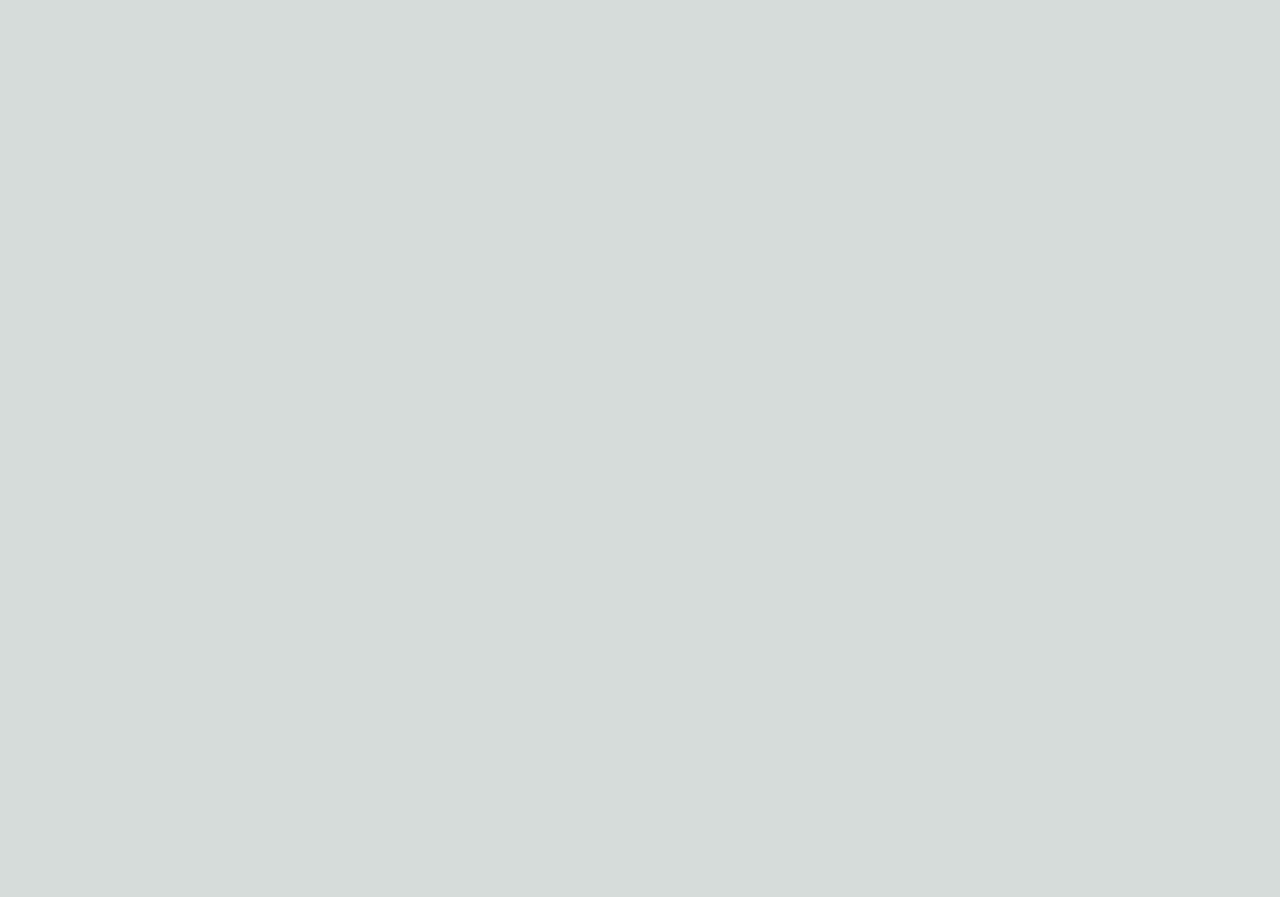
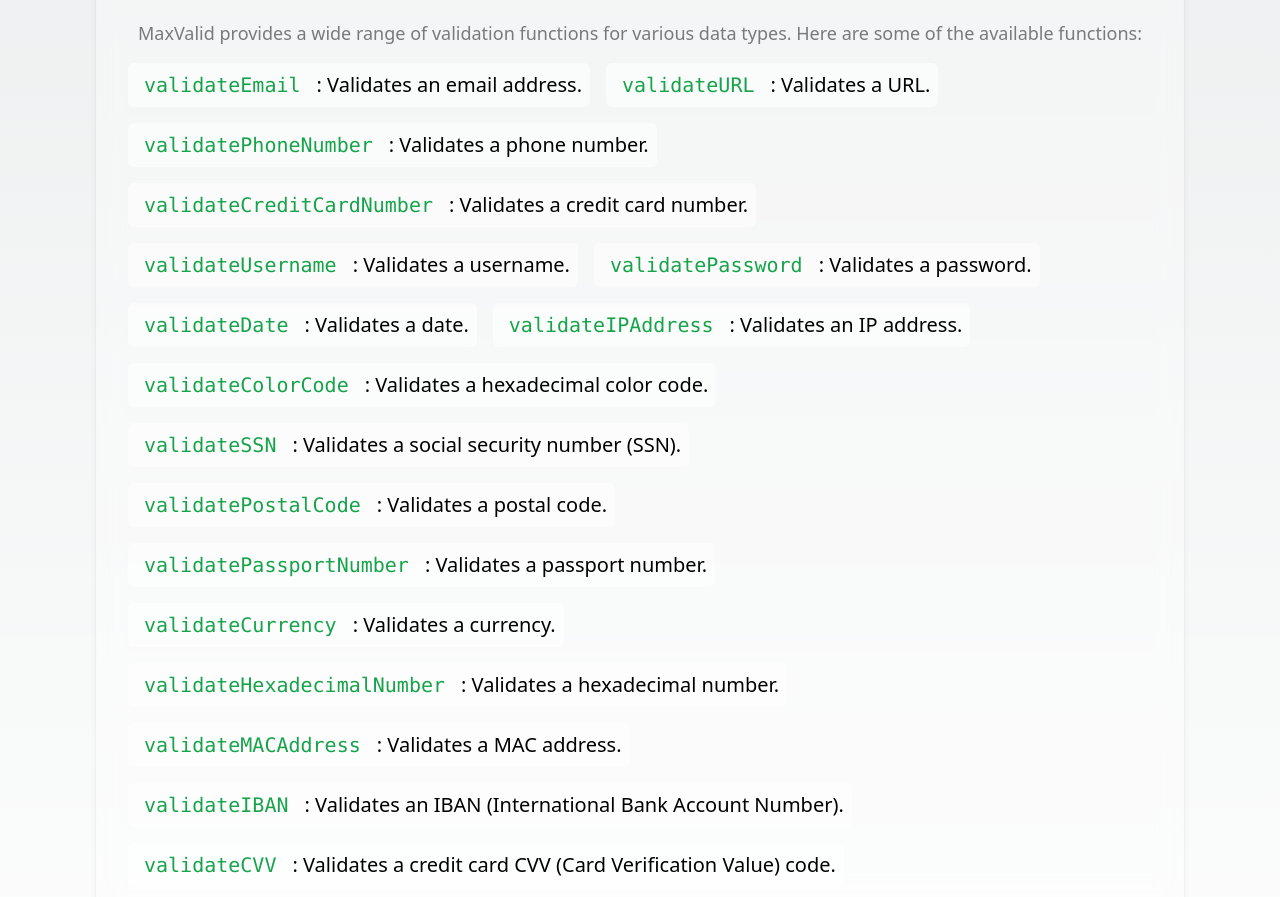
Before and after one commit to techMonowar/maxvalid, a Next.js app: page / in a window 1280 px wide. Shown: the part 1900-2797 px from the top of the page. Before the commit the page ends 1895 px from the top, so only its background shows below. Built offline with nearby package versions, Linux system fonts and the light colour scheme.

Commit message:
add Available functions

```diff
--- a/src/pages/index.js
+++ b/src/pages/index.js
@@ -195,8 +195,11 @@
           </p>
         </a>
       </div>
+
+      {/* Usage Examples  */}
+
       <h2 className='mb-8 mt-1 font-bold text-3xl '>Usage Examples</h2>
-      <div className='lg:grid w-full   lg:grid-cols-2 gap-4'>
+      <div className='lg:grid w-full mb-6  lg:grid-cols-2 gap-4'>
       <div className='rounded-md backdrop-blur-md bg-white/30 p-4 shadow-md shadow-white-400  border-gray-500'>
       <h3 className='font-bold text-lg'>CommonJS (Node.js) Usage</h3>
         <Codehighlight className='rounded-md'  language='javascript' code={normaljs} /></div>
@@ -210,10 +213,41 @@
        <h3 className='font-bold text-lg'>Vue.js Usage</h3>
        <Codehighlight  language='javascript' code={vueuejs} /></div>
 
-       <div className='rounded-md mb backdrop-blur-md bg-white/30 p-4 shadow-md shadow-white-400  border-gray-500'>
+       <div className='rounded-md backdrop-blur-md bg-white/30 p-4 shadow-md shadow-white-400  border-gray-500'>
        <h3 className='font-bold text-lg'>Angular Usage</h3>
        <Codehighlight  language='javascript' code={angularjs} /></div>
       </div>
+
+
+{/* Validation Functions*/}
+
+      <div id='functions' className='rounded-md  flex flex-col  text-center gap-4 text-lg w-full backdrop-blur-md bg-white/30 p-8 shadow-md shadow-white-400  border-gray-500'>
+       <h3 className='font-bold text-center text-2xl mb-4'>Available Validation Functions</h3>
+       <p className='opacity-50 text center'>MaxValid provides a wide range of validation functions for various data types. Here are some of the available functions:</p>
+   <div className=' flex flex-wrap flex-grow  gap-4 text-left w-full '>
+<li className='text-xl bg-white/50 w-fit list-none hover:bg-white p-2 rounded-md'><code className="text-green-600 mr-2 hover:bg-yellow-200 p-2 rounded-lg hover:text-black ">validateEmail</code>: Validates an email address.</li>
+<li className='text-xl bg-white/50 w-fit list-none hover:bg-white p-2 rounded-md'><code className="text-green-600 mr-2 hover:bg-yellow-200 p-2 rounded-lg hover:text-black ">validateURL</code>: Validates a URL.</li>
+<li className='text-xl bg-white/50 w-fit list-none hover:bg-white p-2 rounded-md'><code className="text-green-600 mr-2 hover:bg-yellow-200 p-2 rounded-lg hover:text-black ">validatePhoneNumber</code>: Validates a phone number.</li>
+<li className='text-xl bg-white/50 w-fit list-none hover:bg-white p-2 rounded-md'><code className="text-green-600 mr-2 hover:bg-yellow-200 p-2 rounded-lg hover:text-black ">validateCreditCardNumber</code>: Validates a credit card number.</li>
+<li className='text-xl bg-white/50 w-fit list-none hover:bg-white p-2 rounded-md'><code className="text-green-600 mr-2 hover:bg-yellow-200 p-2 rounded-lg hover:text-black ">validateUsername</code>: Validates a username.</li>
+<li className='text-xl bg-white/50 w-fit list-none hover:bg-white p-2 rounded-md'><code className="text-green-600 mr-2 hover:bg-yellow-200 p-2 rounded-lg hover:text-black ">validatePassword</code>: Validates a password.</li>
+<li className='text-xl bg-white/50 w-fit list-none hover:bg-white p-2 rounded-md'><code className="text-green-600 mr-2 hover:bg-yellow-200 p-2 rounded-lg hover:text-black ">validateDate</code>: Validates a date.</li>
+<li className='text-xl bg-white/50 w-fit list-none hover:bg-white p-2 rounded-md'><code className="text-green-600 mr-2 hover:bg-yellow-200 p-2 rounded-lg hover:text-black ">validateIPAddress</code>: Validates an IP address.</li>
+<li className='text-xl bg-white/50 w-fit list-none hover:bg-white p-2 rounded-md'><code className="text-green-600 mr-2 hover:bg-yellow-200 p-2 rounded-lg hover:text-black ">validateColorCode</code>: Validates a hexadecimal color code.</li>
+<li className='text-xl bg-white/50 w-fit list-none hover:bg-white p-2 rounded-md'><code className="text-green-600 mr-2 hover:bg-yellow-200 p-2 rounded-lg hover:text-black ">validateSSN</code>: Validates a social security number (SSN).</li>
+<li className='text-xl bg-white/50 w-fit list-none hover:bg-white p-2 rounded-md'><code className="text-green-600 mr-2 hover:bg-yellow-200 p-2 rounded-lg hover:text-black ">validatePostalCode</code>: Validates a postal code.</li>
+<li className='text-xl bg-white/50 w-fit list-none hover:bg-white p-2 rounded-md'><code className="text-green-600 mr-2 hover:bg-yellow-200 p-2 rounded-lg hover:text-black ">validatePassportNumber</code>: Validates a passport number.</li>
+<li className='text-xl bg-white/50 w-fit list-none hover:bg-white p-2 rounded-md'><code className="text-green-600 mr-2 hover:bg-yellow-200 p-2 rounded-lg hover:text-black ">validateCurrency</code>: Validates a currency.</li>
+<li className='text-xl bg-white/50 w-fit list-none hover:bg-white p-2 rounded-md'><code className="text-green-600 mr-2 hover:bg-yellow-200 p-2 rounded-lg hover:text-black ">validateHexadecimalNumber</code>: Validates a hexadecimal number.</li>
+<li className='text-xl bg-white/50 w-fit list-none hover:bg-white p-2 rounded-md'><code className="text-green-600 mr-2 hover:bg-yellow-200 p-2 rounded-lg hover:text-black ">validateMACAddress</code>: Validates a MAC address.</li>
+<li className='text-xl bg-white/50 w-fit list-none hover:bg-white p-2 rounded-md'><code className="text-green-600 mr-2 hover:bg-yellow-200 p-2 rounded-lg hover:text-black ">validateIBAN</code>: Validates an IBAN (International Bank Account Number).</li>
+<li className='text-xl bg-white/50 w-fit list-none hover:bg-white p-2 rounded-md'><code className="text-green-600 mr-2 hover:bg-yellow-200 p-2 rounded-lg hover:text-black ">validateCVV</code>: Validates a credit card CVV (Card Verification Value) code.</li>
+<li className='text-xl bg-white/50 w-fit list-none hover:bg-white p-2 rounded-md'><code className="text-green-600 mr-2 hover:bg-yellow-200 p-2 rounded-lg hover:text-black ">validateISBN</code>: Validates an ISBN (International Standard Book Number).</li>
+<li className='text-xl bg-white/50 w-fit list-none hover:bg-white p-2 rounded-md'><code className="text-green-600 mr-2 hover:bg-yellow-200 p-2 rounded-lg hover:text-black ">validateUUID</code>: Validates a UUID (Universally Unique Identifier).</li>
+<li className='text-xl bg-white/50 w-fit list-none hover:bg-white p-2 rounded-md'><code className="text-green-600 mr-2 hover:bg-yellow-200 p-2 rounded-lg hover:text-black ">validateSocialMediaUsername</code>: Validates a social media username.</li>
+
+</div>
+</div>
 
   {/* <UsageExamples /> */}
 
```
